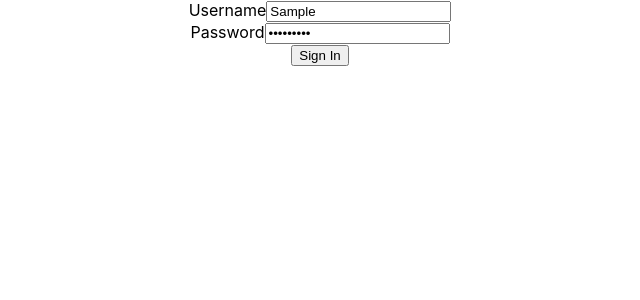
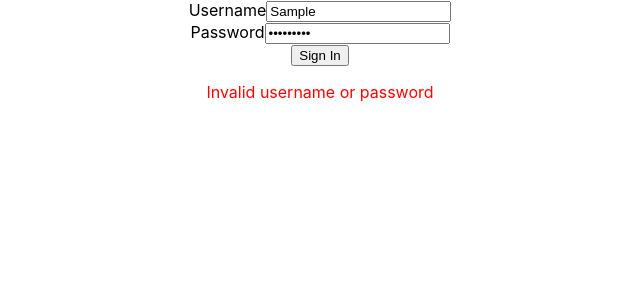
Before and after one commit to gokkuu100/Converse-Wall-Front, a React (Create React App) app: page / in a window 1280 px wide. Both pictures are taken after typing "Sample", "Sample123" into the empty fields and a click on the button "Sign In". Shown: the top 300 px of the page, without its empty margins (320-960 px from the left). Built offline with nearby package versions, Linux system fonts and the light colour scheme; no server answers.

Commit message:
modified signin

```diff
--- a/package.json
+++ b/package.json
@@ -9,6 +9,7 @@
     "axios": "^1.6.2",
     "react": "^18.2.0",
     "react-dom": "^18.2.0",
+    "react-router-dom": "^6.20.1",
     "react-scripts": "5.0.1",
     "socket.io-client": "^4.7.2",
     "web-vitals": "^2.1.4"
--- a/src/components/signin.js
+++ b/src/components/signin.js
@@ -1,9 +1,13 @@
 import { useEffect, useState } from "react";
+import { useNavigate } from "react-router-dom";
 import axios from "axios";
 
 const SignIn = () => {
     const [username, setUsername] = useState("")
     const [password, setPassword] = useState("")
+    const [error, setError] = useState("")
+    const navigate = useNavigate();
+
 
     const login = async (e) => {
         e.preventDefault();
@@ -13,8 +17,15 @@ const SignIn = () => {
                 password: password
             });
             console.log("Login successful", response.data);
+
+            // stores token from the backend
+            localStorage.setItem('token',response.data.token);
+
+            // navigate to next page
+            navigate("/dashboard");
         } catch (error) {
-            console.error("Error during login", error)
+            console.error("Error during login:", error)
+            setError("Invalid username or password")
         }
     }
 
@@ -39,6 +50,7 @@ const SignIn = () => {
         <br />
         <button type="submit">Sign In</button>
         </form>
+        {error && <p style={{ color: "red"}}>{error}</p>}
         </>
     )
 }
--- a/src/index.js
+++ b/src/index.js
@@ -3,11 +3,14 @@ import ReactDOM from 'react-dom/client';
 import './index.css';
 import App from './App';
 import reportWebVitals from './reportWebVitals';
+import { BrowserRouter } from 'react-router-dom';
 
 const root = ReactDOM.createRoot(document.getElementById('root'));
 root.render(
   <React.StrictMode>
+    <BrowserRouter>
     <App />
+    </BrowserRouter>
   </React.StrictMode>
 );
 
```
Also changed, not shown: 1 other file (tests, documents, lock files or other folders).
